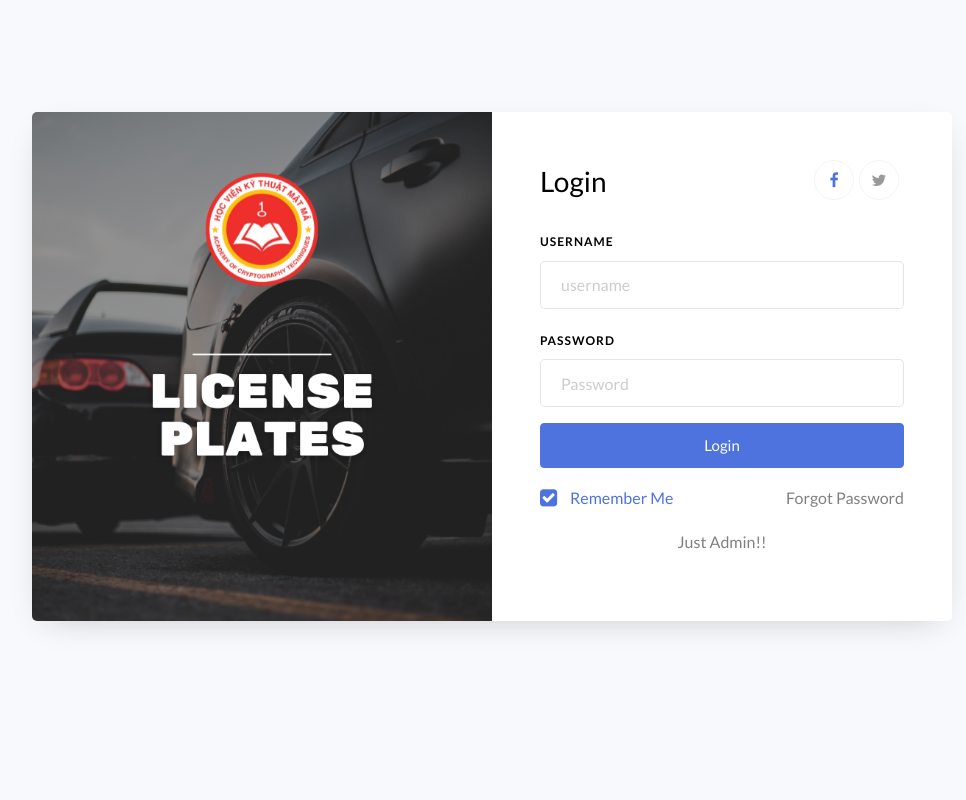
After one commit to PhamPhuongAnnh/finish, a Flask app: page / in a window 1280 px wide. The commit adds this page. Shown: the whole page, without its empty margins (148-1114 px from the left). Run offline with Flask 3, Linux system fonts and the light colour scheme; some libraries are stand-ins or nearby versions.

Commit message:
add UI full

```diff
--- /dev/null
+++ b/templates/index.html
@@ -0,0 +1,106 @@
+<!DOCTYPE html>
+
+<head>
+  <title>login</title>
+  <link rel="stylesheet" href="{{ url_for('static', filename='css/bootstrap.min.css') }}">
+
+</head>
+
+<head>
+  <title>Login</title>
+  <meta charset="utf-8">
+  <link href="{{ url_for('static', filename='img/logoKMA.png') }}" rel="icon">
+
+  <meta name="viewport" content="width=device-width, initial-scale=1, shrink-to-fit=no">
+
+  <!-- <link href="{{ url_for('static', filename='css/css.css')}}" rel="stylesheet"> -->
+  <link href="https://fonts.googleapis.com/css?family=Lato:300,400,700&display=swap" rel="stylesheet">
+
+  <!-- <link rel="stylesheet" href="{{ url_for('static', filename='css/font-awesome.min.css')}}"> -->
+  <link rel="stylesheet" href="https://stackpath.bootstrapcdn.com/font-awesome/4.7.0/css/font-awesome.min.css">
+
+  <link rel="stylesheet" href="{{ url_for('static', filename='css/style.css') }}">
+
+</head>
+
+<body>
+  <section class="ftco-section">
+    <div class="container">
+      <div class="row justify-content-center">
+        <div class="col-md-12 col-lg-10">
+          <div class="wrap d-md-flex">
+            <div class="img" style="background-image: url(../static/img/logo.png);">
+            </div>
+            <div class="login-wrap p-4 p-md-5">
+              <div class="d-flex">
+                <div class="w-100">
+                  <h3 class="mb-4">Login</h3>
+                </div>
+                <div class="w-100">
+                  <p class="social-media d-flex justify-content-end">
+                    <a href="https://www.facebook.com/bebu2112/"
+                      class="social-icon d-flex align-items-center justify-content-center">
+                      <i class="fa fa-facebook" ari a-hidden="true"></i>
+                    </a>
+                    <a href="#" class="social-icon d-flex align-items-center justify-content-center"><span
+                        class="fa fa-twitter"></span></a>
+                  </p>
+                </div>
+              </div>
+
+              <form class="admin signin-form" method="post" , action="{{url_for('login')}}">
+                {% with messages = get_flashed_messages(with_categories=true) %}
+                {% if messages %}
+                {% for category, message in messages %}
+                <div class="text-center alert alert-{{ category }}">
+                  {{ message }}
+                </div>
+                {% endfor %}
+                {% endif %}
+                {% endwith %}
+                <div class="form-group mb-3">
+                  <label class="label" for="name">Username</label>
+                  <input style="padding: 20px;" type="text" class="form-control form-control-user" id="username" ,
+                    name="username" placeholder="username">
+                  <!-- <input type="text" class="form-control" placeholder="Username" required> -->
+                </div>
+                <div class="form-group mb-3">
+                  <label class="label" for="password">Password</label>
+                  <!-- <input type="password" class="form-control" placeholder="Password" required> -->
+                  <input style="padding: 20px;" type="password" class="form-control form-control-user" id="password" ,
+                    name="password" placeholder="Password">
+                </div>
+                <div class="form-group">
+                  <button type="submit" class="btn btn-primary btn-user btn-block">Login</button>
+
+                  <!-- <button type="submit" class="form-control btn btn-primary rounded submit px-3">Sign In</button> -->
+                </div>
+                <div class="form-group d-md-flex">
+                  <div class="w-50 text-left">
+                    <label class="checkbox-wrap checkbox-primary mb-0">Remember Me
+                      <input type="checkbox" checked>
+                      <span class="checkmark"></span>
+                    </label>
+                  </div>
+                  <div class="w-50 text-md-right">
+                    <a href="#">Forgot Password</a>
+                  </div>
+                </div>
+              </form>
+              <p class="text-center">Just Admin!! </p>
+            </div>
+          </div>
+        </div>
+      </div>
+    </div>
+  </section>
+</body>
+<br><br>
+<script type="text/javascript" src="{{ url_for('static', filename='js/bootstrap.min.js') }}"></script>
+<!-- <script src="{{ url_for('static', filename='js/socket.io.min.js') }}" type="text/javascript"></script> -->
+<!-- <script type="text/javascript" src="{{ url_for('static',filename='js/source.js') }}"></script> -->
+<script src="{{ url_for('static', filename='js/jquery.min.js') }}"></script>
+<script src="{{ url_for('static', filename='js/popper.js') }}"></script>
+<script src="{{ url_for('static', filename='js/main.js') }}"></script>
+
+</html>
--- a/templates/user.html
+++ b/templates/user.html
@@ -215,7 +215,7 @@
                                             <td>{{user.license_phate}}</td>
                                             <td>{{user.department}}</td>
                                             <td>
-                                                <a href="{{ url_for('deleteuser', id = user.id) }}" onclick="confirmDelete()" class="btn btn-danger btn-circle">
+                                                <a href="{{ url_for('deleteuser', id = user.id) }}" onclick=" return confirmDelete()" class="btn btn-danger btn-circle">
                                                     <i class="fas fa-trash"></i>
                                                 </a>
 
```
Also changed, not shown: templates/login.html (deleted, +0 -86 lines), instance/license.db.
